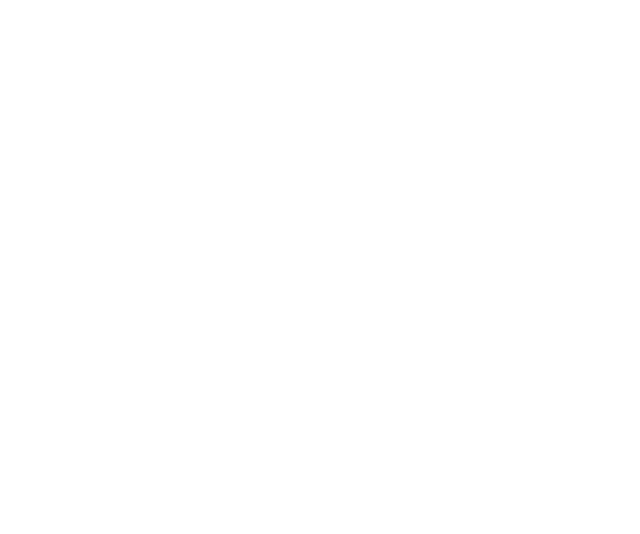
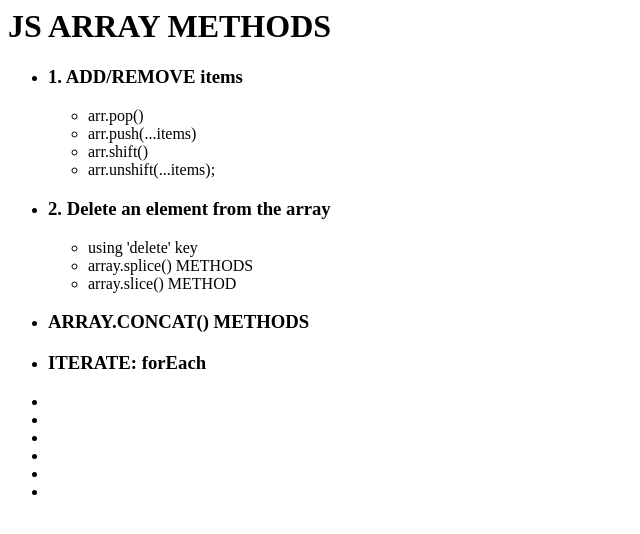
Before and after one commit to yugmani/array-methods-jsinfo, a website: page index.html in a window 1280 px wide. Shown: the whole page, without its empty margins (0-640 px from the left). Drawn offline with Linux system fonts and the light colour scheme.

Commit message:
iterate array elements using forEach

```diff
--- a/index.html
+++ b/index.html
@@ -1 +1,30 @@
-<div id="app"></div>
+<div id="app">
+  <h1>JS ARRAY METHODS</h1>
+  <ul>
+    <li>
+      <h3>1. ADD/REMOVE items</h3>
+      <ul>
+        <li>arr.pop()</li>
+        <li>arr.push(...items)</li>
+        <li>arr.shift()</li>
+        <li>arr.unshift(...items);</li>
+      </ul>
+    </li>
+    <li>
+      <h3>2. Delete an element from the array</h3>
+      <ul>
+        <li>using 'delete' key</li>
+        <li>array.splice() METHODS</li>
+        <li>array.slice() METHOD</li>
+      </ul>
+    </li>
+    <li><h3>ARRAY.CONCAT() METHODS</h3></li>
+    <li><h3>ITERATE: forEach </h3></li>
+    <li></li>
+    <li></li>
+    <li></li>
+    <li></li>
+    <li></li>
+    <li></li>
+  </ul>
+</div>
```
Also changed, not shown: index.js (+35 -19 lines).
